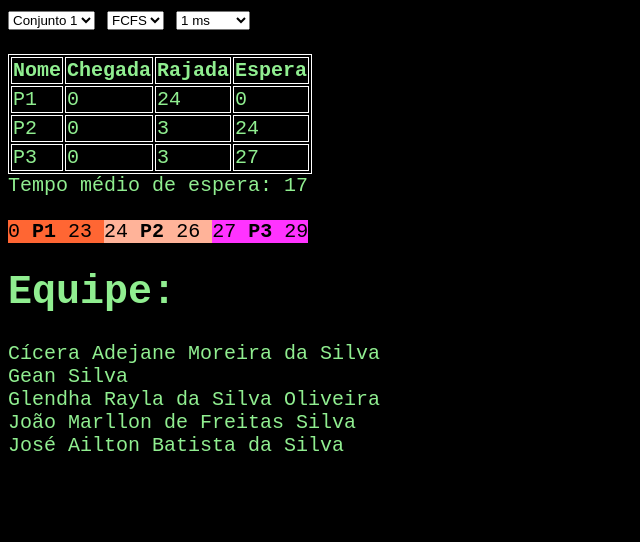
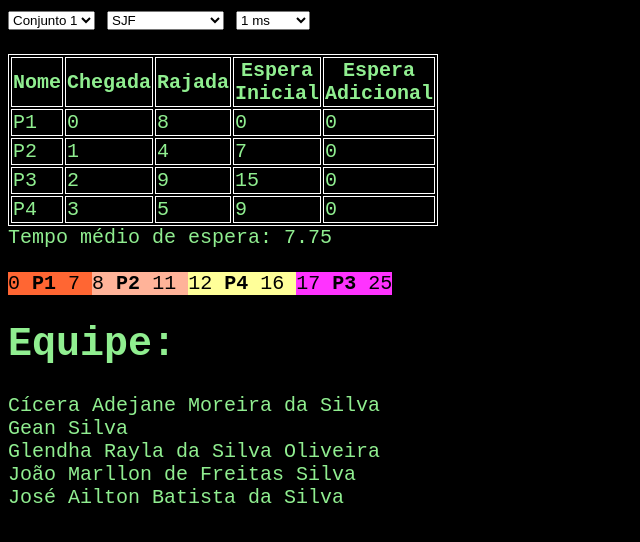
Before and after one commit to ailtonbsj/cpu-scheduling-simulator, a plain HTML site: page index.html in a window 1280 px wide. Both pictures are taken after a click on the button "Iniciar!". Shown: the whole page, without its empty margins (0-640 px from the left). Drawn offline with Linux system fonts and the light colour scheme.

Commit message:
added SJF option

```diff
--- a/app.js
+++ b/app.js
@@ -41,14 +41,26 @@ let system, clock, process, suffixId, processos, agendador, g, out;
 
 let conjunto = [
     [
+        { nome: "P1", chegada: "0", rajada: 8 },
+        { nome: "P2", chegada: "1", rajada: 4 },
+        { nome: "P3", chegada: "2", rajada: 9 },
+        { nome: "P4", chegada: "3", rajada: 5 }
+    ],
+    [
+        { nome: "P1", chegada: "0", rajada: 6 },
+        { nome: "P2", chegada: "0", rajada: 8 },
+        { nome: "P3", chegada: "0", rajada: 7 },
+        { nome: "P4", chegada: "0", rajada: 3 }
+    ],
+    [
         { nome: "P1", chegada: "0", rajada: 24 },
         { nome: "P2", chegada: "0", rajada: 3 },
         { nome: "P3", chegada: "0", rajada: 3 }
     ],
     [
         { nome: "P2", chegada: "0", rajada: 3 },
-        { nome: "P3", chegada: "1", rajada: 3 },
-        { nome: "P1", chegada: "2", rajada: 24 }
+        { nome: "P3", chegada: "0", rajada: 3 },
+        { nome: "P1", chegada: "0", rajada: 24 }
     ],
     [
         { nome: "1", chegada: "1", rajada: 7 },
@@ -70,7 +82,8 @@ function listProcesses() {
                 <th>Nome</th>
                 <th>Chegada</th>
                 <th>Rajada</th>
-                <th>Espera</th>
+                <th>Espera<br>Inicial</th>
+                <th>Espera<br>Adicional</th>
                 </tr>`;
     for (i in processos) {
         let p = processos[i];
@@ -79,7 +92,8 @@ function listProcesses() {
             `<td>${p.nome}</td>
              <td>${p.chegada}</td>
              <td>${p.rajadaImutable}</td>
-             <td>${p.espera}</td>` +
+             <td>${p.espera}</td>
+             <td>${p.esperaAd}</td>` +
             "</tr>";
     }
     out.innerHTML = tab;
@@ -104,8 +118,12 @@ function cpu(){
     if(p != process){
         if(!p.tocado) {
             p.tocado = 1;
-            p.espera = clock;
+            p.espera = clock - p.chegada;
+            p.esperaAd = 0;
         }
+        if(process.rajada > 0) process.wait = clock;
+        if(p.wait)
+            p.esperaAd = p.esperaAd + (clock-p.wait);
         novoBloco(clock, p.nome, p.color);
     }
     if(process != 0) document.getElementById("bk"+suffixId).innerHTML = clock;
@@ -126,6 +144,67 @@ function cpu(){
     clock++;
 }
 
+function gerarEstatistica() {
+    let soma = 0;
+    for(i in processos) {
+        let p = processos[i];
+        soma += (p.espera + p.esperaAd);
+    }
+    out.innerHTML = out.innerHTML +
+    "Tempo médio de espera: " + soma / processos.length;
+}
+
+function getDataSet() {
+    let menuDados = document.getElementById("dados");
+    let dataSetNum = menuDados.options[menuDados.selectedIndex].value;
+    processos = conjunto[dataSetNum];
+    for (i in processos) {
+        let p = processos[i];
+        p.rajadaImutable = p.rajada;
+        p.color = i;
+    }
+    listProcesses(processos);
+}
+
+window.onload = function() {
+    let menuDados = document.getElementById("dados");
+    let menuAlg = document.getElementById("algoritmo");
+    let menuClk = document.getElementById("relogio");
+    let btnStart = document.getElementById("btnStart");
+    g = document.getElementById("grafico");
+    out = document.getElementById("processos");
+
+    menuDados.onclick = getDataSet;
+
+    btnStart.onclick = function() {
+        btnStart.style.display = 'none';
+        let AlgOpt = menuAlg.options[menuAlg.selectedIndex].value;
+        let ClockOpt = menuClk.options[menuClk.selectedIndex].value;
+
+        g.innerHTML = "";
+        out.innerHTML = "";
+        clock = 0;
+        process = 0;
+        suffixId = 0;
+
+        getDataSet();
+
+        switch (AlgOpt) {
+            case "FCFS":
+                agendador = fcfs;
+                break;
+            case "SJF Preemptivo":
+                agendador = sjf_prep;
+                break;
+            case "SJF":
+                agendador = sjf;
+        }
+
+        clearInterval(system);
+        system = setInterval(cpu, ClockOpt);
+    }
+}
+
 function fcfs(clock){
     let pc = 0;
     for(let i = processos.length-1; i >= 0; i--) {
@@ -143,52 +222,26 @@ function fcfs(clock){
 }
 
 function sjf(clock){
-
+    if(process.rajada > 0){
+        process.rajada = (process.rajada)-1;
+        return process;
+    }
+    return sjf_prep(clock);
 }
 
-function gerarEstatistica() {
-    let soma = 0;
-    for(i in processos) {
+function sjf_prep(clock){
+    let pc = 0;
+    for(let i = processos.length-1; i >= 0; i--) {
         let p = processos[i];
-        soma += p.espera;
+
+        if(p.rajada > 0 &&
+            clock >= p.chegada) {
+                if(pc == 0 || pc.rajada > p.rajada)
+                    pc = p;
+        }
     }
-    out.innerHTML = out.innerHTML +
-    "Tempo médio de espera: " + soma/ processos.length;
+
+    pc.rajada = (pc.rajada)-1;
+    console.log(pc);
+    return pc;
 }
-
-window.onload = function() {
-    let menuDados = document.getElementById("dados");
-    let menuAlg = document.getElementById("algoritmo");
-    let menuClk = document.getElementById("relogio");
-    let btnStart = document.getElementById("btnStart");
-    g = document.getElementById("grafico");
-    out = document.getElementById("processos");
-
-    btnStart.onclick = function() {
-        btnStart.style.display = 'none';
-        let dataSetNum = menuDados.options[menuDados.selectedIndex].value;
-        let AlgOpt = menuAlg.options[menuAlg.selectedIndex].value;
-        let ClockOpt = menuClk.options[menuClk.selectedIndex].value;
-
-        g.innerHTML = "";
-        out.innerHTML = "";
-        clock = 0;
-        process = 0;
-        suffixId = 0;
-        processos = conjunto[dataSetNum];
-
-        for (i in processos) {
-            let p = processos[i];
-            p.rajadaImutable = p.rajada;
-            p.color = i;
-        }
-
-        listProcesses(processos);
-
-        if(AlgOpt == "FCFS") agendador = fcfs;
-        else agendador = sjf;
-
-        clearInterval(system);
-        system = setInterval(cpu, ClockOpt);
-    }
-}
--- a/index.html
+++ b/index.html
@@ -21,10 +21,13 @@
         <option value="0">Conjunto 1</option>
         <option value="1">Conjunto 2</option>
         <option value="2">Conjunto 3</option>
+        <option value="3">Conjunto 4</option>
+        <option value="4">Conjunto 5</option>
     </select>
     <select id="algoritmo">
+        <option>SJF</option>
+        <option>SJF Preemptivo</option>
         <option>FCFS</option>
-        <option>SJF</option>
     </select>
     <select id="relogio">
         <option value="1">1 ms</option>
```
